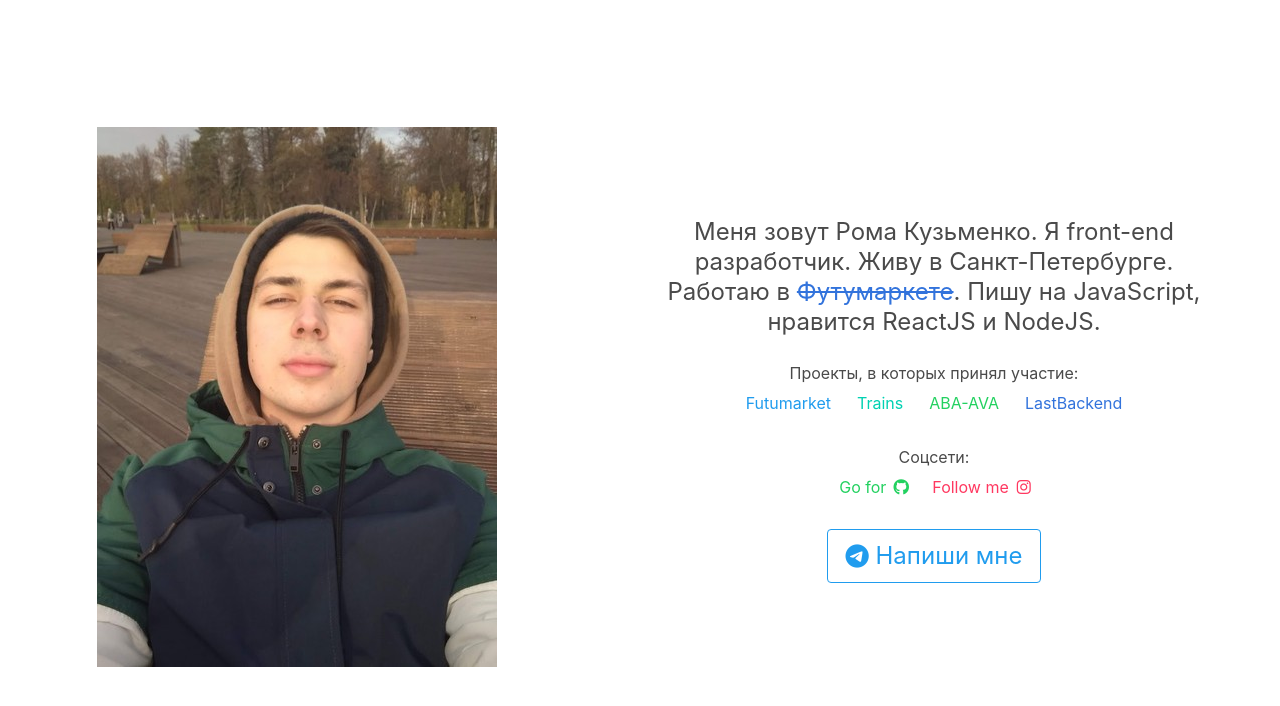
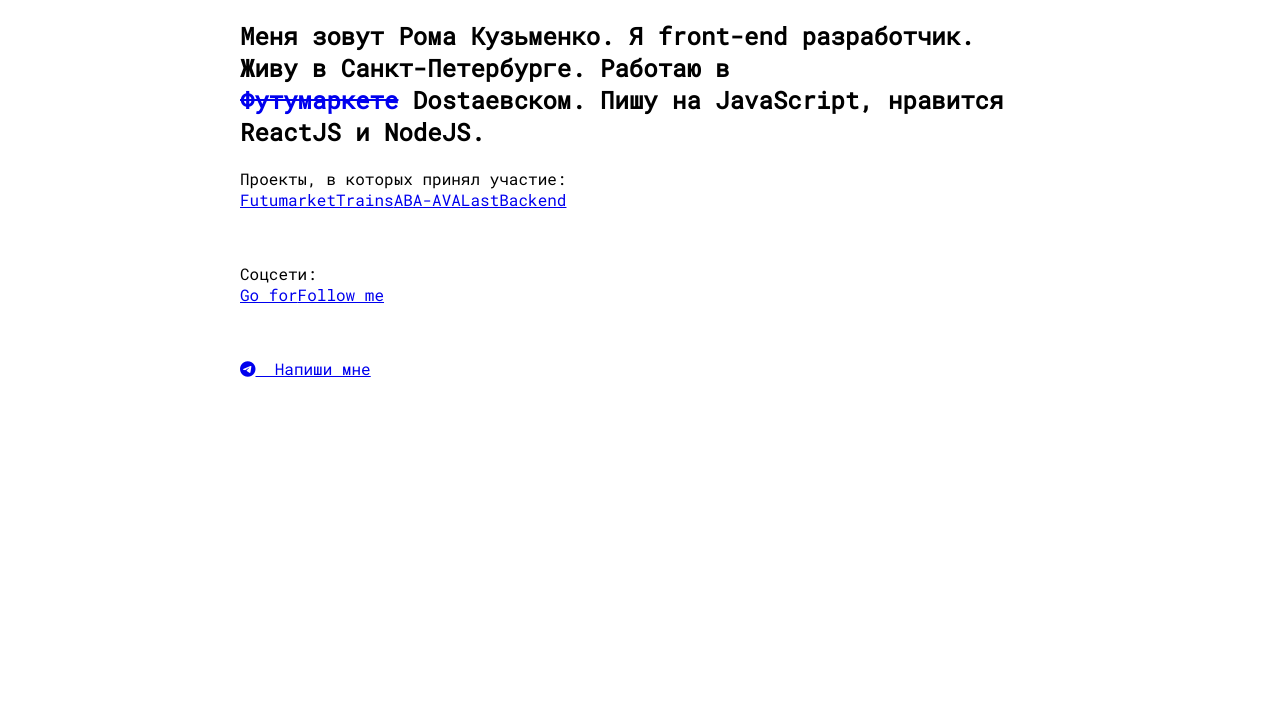
Before and after one commit to Kuzmrom7/kuzmrom7.github.io, a React (Create React App) app: page /#/ in a window 1280 px wide. Shown: the top 706 px of the page. Built offline with nearby package versions, Linux system fonts and the light colour scheme.

Commit message:
update styles

```diff
--- a/public/index.html
+++ b/public/index.html
@@ -4,15 +4,12 @@
     <meta charset="utf-8" />
     <meta name="viewport" content="width=device-width, initial-scale=1, shrink-to-fit=no" />
     <meta name="theme-color" content="#000000" />
-    <!--
-      manifest.json provides metadata used when your web app is added to the
-      homescreen on Android. See https://developers.google.com/web/fundamentals/engage-and-retain/web-app-manifest/
-    -->
+    <style></style>
     <link rel="manifest" href="%PUBLIC_URL%/manifest.json" />
-    <link
+    <!-- <link
       rel="stylesheet"
       href="https://cdnjs.cloudflare.com/ajax/libs/bulma/0.7.1/css/bulma.css"
-    />
+    /> -->
     <link rel="shortcut icon" href="%PUBLIC_URL%/favicon.ico" />
     <link
       rel="stylesheet"
@@ -21,53 +18,10 @@
       crossorigin="anonymous"
     />
     <script src="https://use.fontawesome.com/c2f2aa1041.js"></script>
-    <!--
-      Notice the use of %PUBLIC_URL% in the tags above.
-      It will be replaced with the URL of the `public` folder during the build.
-      Only files inside the `public` folder can be referenced from the HTML.
 
-      Unlike "/favicon.ico" or "favicon.ico", "%PUBLIC_URL%/favicon.ico" will
-      work correctly both with client-side routing and a non-root public URL.
-      Learn how to configure a non-root public URL by running `npm run build`.
-    -->
     <title>Kuzmenko</title>
   </head>
   <body>
-    <noscript>
-      You need to enable JavaScript to run this app.
-    </noscript>
     <div id="root"></div>
-    <!-- Yandex.Metrika counter -->
-    <script type="text/javascript">
-      (function(m, e, t, r, i, k, a) {
-        m[i] =
-          m[i] ||
-          function() {
-            (m[i].a = m[i].a || []).push(arguments);
-          };
-        m[i].l = 1 * new Date();
-        (k = e.createElement(t)),
-          (a = e.getElementsByTagName(t)[0]),
-          (k.async = 1),
-          (k.src = r),
-          a.parentNode.insertBefore(k, a);
-      })(window, document, 'script', 'https://mc.yandex.ru/metrika/tag.js', 'ym');
-
-      ym(52257565, 'init', {
-        id: 52257565,
-        clickmap: true,
-        trackLinks: true,
-        accurateTrackBounce: true,
-      });
-    </script>
-    <noscript
-      ><div>
-        <img
-          src="https://mc.yandex.ru/watch/52257565"
-          style="position:absolute; left:-9999px;"
-          alt=""
-        /></div
-    ></noscript>
-    <!-- /Yandex.Metrika counter -->
   </body>
 </html>
--- a/src/App.css
+++ b/src/App.css
@@ -1,13 +1,15 @@
-.flex {
-  display: flex;
-  flex-direction: column;
-  align-items: start;
-}
-.content-centered {
-  text-align: center;
+@import url('https://fonts.googleapis.com/css?family=Roboto+Mono&display=swap');
+
+* {
+  font-family: 'Roboto Mono', monospace;
 }
 
-.text-red {
-  color: red;
-  font-size: 50%;
+.wrap {
+  max-width: 800px;
+  margin: 0 auto;
+  padding: 0 32px;
 }
+
+.about {
+  margin-bottom: 44px;
+}
--- a/src/components/Personal.jsx
+++ b/src/components/Personal.jsx
@@ -1,14 +1,8 @@
 import React from 'react';
 
 const Personal = _ => (
-  <div className="hero-body">
-    <div className="container has-text-centered">
-      <div className="columns is-vcentered">
-        <div className="column is-5">
-          <img src="/400x540.jpg" alt="roman" />
-        </div>
-        <div className="column is-6 is-offset-1">
-          <h2 className="subtitle is-4">
+  <div className="about">
+    <h2>
       Меня зовут Рома Кузьменко. Я front-end разработчик. Живу в Санкт-Петербурге. Работаю в{' '}
       <a
         href="https://futumarket.com"
@@ -17,80 +11,49 @@
         rel="noopener noreferrer">
         Футумаркете
       </a>
-            . Пишу на JavaScript, нравится ReactJS и NodeJS.
+      &nbsp;Dostaевском. Пишу на JavaScript, нравится ReactJS и NodeJS.
     </h2>
 
     <p className="has-text-centered">
       Проекты, в которых принял участие: <br />
-            <a
-              className="button is-info is-inverted"
-              href="https://futumarket.com/"
-              target="_blank"
-              rel="noopener noreferrer">
+      <a href="https://futumarket.com/" target="_blank" rel="noopener noreferrer">
         <span>Futumarket</span>
       </a>
-            <a
-              className="button is-primary is-inverted"
-              href="https://russia-trains.herokuapp.com/"
-              target="_blank"
-              rel="noopener noreferrer">
+      <a href="https://russia-trains.herokuapp.com/" target="_blank" rel="noopener noreferrer">
         <span>Trains</span>
       </a>
-            <a
-              className="button is-success is-inverted"
-              href="https://aba-ava.com/"
-              target="_blank"
-              rel="noopener noreferrer">
+      <a href="https://aba-ava.com/" target="_blank" rel="noopener noreferrer">
         <span>ABA-AVA</span>
       </a>
-            <a
-              className="button is-link is-inverted"
-              href="https://lastbackend.com/"
-              target="_blank"
-              rel="noopener noreferrer">
+      <a href="https://lastbackend.com/" target="_blank" rel="noopener noreferrer">
         <span>LastBackend</span>
       </a>
     </p>
     <br />
-          <p className="has-text-centered">
+    <p>
       Соцсети:
       <br />
-            <a
-              className="button is-success is-inverted"
-              href="https://github.com/Kuzmrom7"
-              target="_blank"
-              rel="noopener noreferrer">
+      <a href="https://github.com/Kuzmrom7" target="_blank" rel="noopener noreferrer">
         <span>Go for</span>
-              <span className="icon">
-                <i className="fa fa-github" />
+        <span>
+          <i />
         </span>
       </a>
-            <a
-              className="button is-danger is-inverted"
-              href="https://www.instagram.com/roma.kuzmenko"
-              target="_blank"
-              rel="noopener noreferrer">
+      <a href="https://www.instagram.com/roma.kuzmenko" target="_blank" rel="noopener noreferrer">
         <span>Follow me</span>
-              <span className="icon">
-                <i className="fab fa-instagram" />
+        <span>
+          <i />
         </span>
       </a>
     </p>
 
     <br />
-          <p className="has-text-centered">
-            <a
-              className="button  is-info is-outlined is-large"
-              target="_blank"
-              rel="noopener noreferrer"
-              href="https://t.me/RomanKuzmenko">
+    <p>
+      <a target="_blank" rel="noopener noreferrer" href="https://t.me/RomanKuzmenko">
         <i className="fab fa-telegram" /> &nbsp;Напиши мне
       </a>
     </p>
   </div>
-      </div>
-    </div>
-  </div>
 );
 
 export default Personal;
--- a/src/containers/App.js
+++ b/src/containers/App.js
@@ -1,15 +1,11 @@
 import React from 'react';
-import { Switch, Route } from 'react-router-dom';
-import Main from './Main';
+import Personal from '../components/Personal';
 
+import '../App.css';
 
 const App = () => (
-  <div className="App">
-    <section className="hero is-fullheight is-default is-bold">
-      <Switch>
-        <Route exact path="/" component={Main} />
-      </Switch>
-    </section>
+  <div className="wrap">
+    <Personal />
   </div>
 );
 
--- a/src/containers/Main.js
+++ /dev/null
@@ -1,16 +0,0 @@
-import React, { Component } from 'react';
-import Personal from '../components/Personal';
-
-class Main extends Component {
-  constructor(props) {
-    super(props);
-    this.state = {
-      count: 0,
-    };
-  }
-  render() {
-    return <Personal />;
-  }
-}
-
-export default Main;
```
Also changed, not shown: src/Card.jsx (+2 -9 lines). Lines whose indentation alone changed are shown as unchanged.
